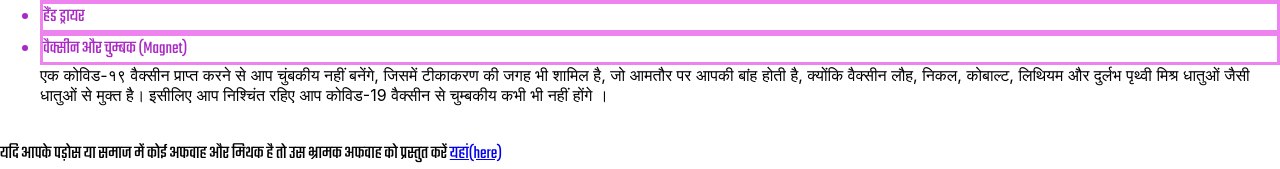
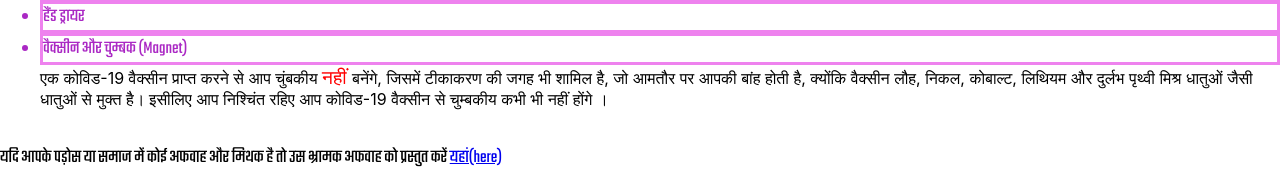
Before and after one commit to Anubhav-developr/cofwah, a React (Create React App) app: page /magnet in a window 1280 px wide. Shown: the part 396-565 px from the top of the page. Built offline with nearby package versions, Linux system fonts and the light colour scheme.

Commit message:
Update Magnet.js

```diff
--- a/src/pages/Magnet.js
+++ b/src/pages/Magnet.js
@@ -2,7 +2,7 @@
 
 return(
     <div>
-      एक कोविड-१९ वैक्सीन प्राप्त करने से आप चुंबकीय नहीं बनेंगे, जिसमें टीकाकरण की जगह भी शामिल है, जो आमतौर पर आपकी बांह होती है, क्योंकि वैक्सीन लौह, निकल, कोबाल्ट, लिथियम और दुर्लभ पृथ्वी मिश्र धातुओं जैसी धातुओं से मुक्त है।
+      एक कोविड-19 वैक्सीन प्राप्त करने से आप चुंबकीय <span style={{color : "red"}}>नहीं </span>बनेंगे, जिसमें टीकाकरण की जगह भी शामिल है, जो आमतौर पर आपकी बांह होती है, क्योंकि वैक्सीन लौह, निकल, कोबाल्ट, लिथियम और दुर्लभ पृथ्वी मिश्र धातुओं जैसी धातुओं से मुक्त है।
 इसीलिए आप निश्चिंत रहिए आप कोविड-19 वैक्सीन से चुम्बकीय कभी भी नहीं होंगे ।
 
     </div>
```
